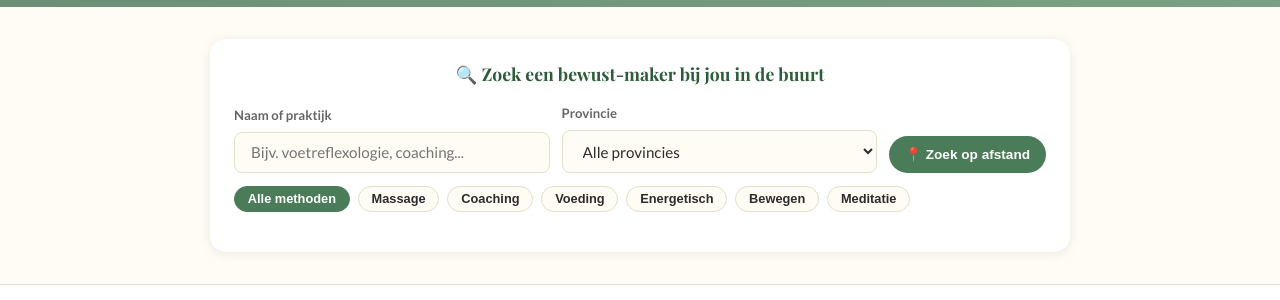
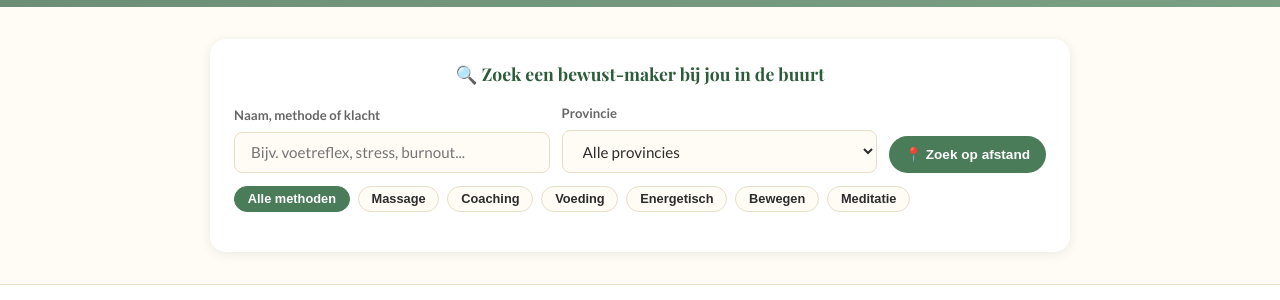
Before and after one commit to hands4flownl/nederland-bewust, a Jekyll site: the page built from index.html, in a window 1280 px wide and 900 px high, scrolled down 397 px. Shown: the part 153-453 px from the top of the window. Built offline with Jekyll 4.4.1, drawn with Linux system fonts in a browser that asks for light colours; grey boxes are pictures that could not be loaded.

Commit message:
🔍 Fix: zoekVeld klachten + label 'naam, methode of klacht'

```diff
--- a/index.html
+++ b/index.html
@@ -25,8 +25,8 @@ beschrijving: "Dé startpagina voor alternatieve zorg, holistische therapie en w
       <h3>{{ site.data.paginateksten.homepage.zoek_titel }}</h3>
       <div class="zoek-rij">
         <div class="zoek-veld">
-          <label for="zoek-naam">Naam of praktijk</label>
-          <input type="text" id="zoek-naam" placeholder="Bijv. voetreflexologie, coaching...">
+          <label for="zoek-naam">Naam, methode of klacht</label>
+          <input type="text" id="zoek-naam" placeholder="Bijv. voetreflex, stress, burnout...">
         </div>
         <div class="zoek-veld" id="provincie-veld">
           <label for="zoek-provincie">Provincie</label>
```
Also changed, not shown: other parts of index.html (+2 -1 lines).
